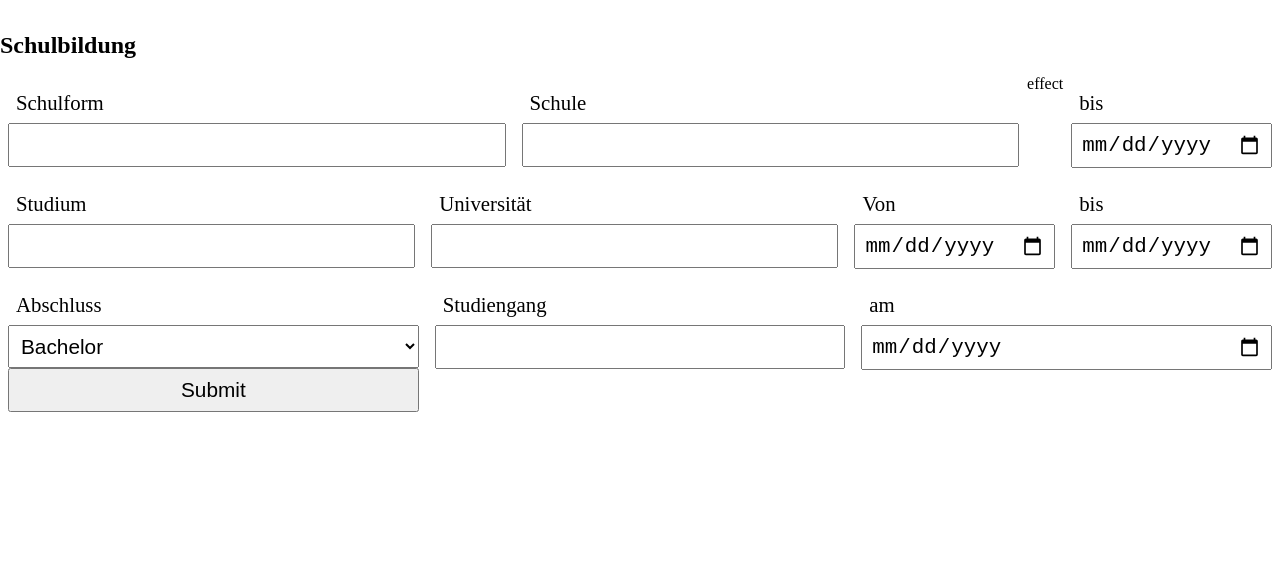
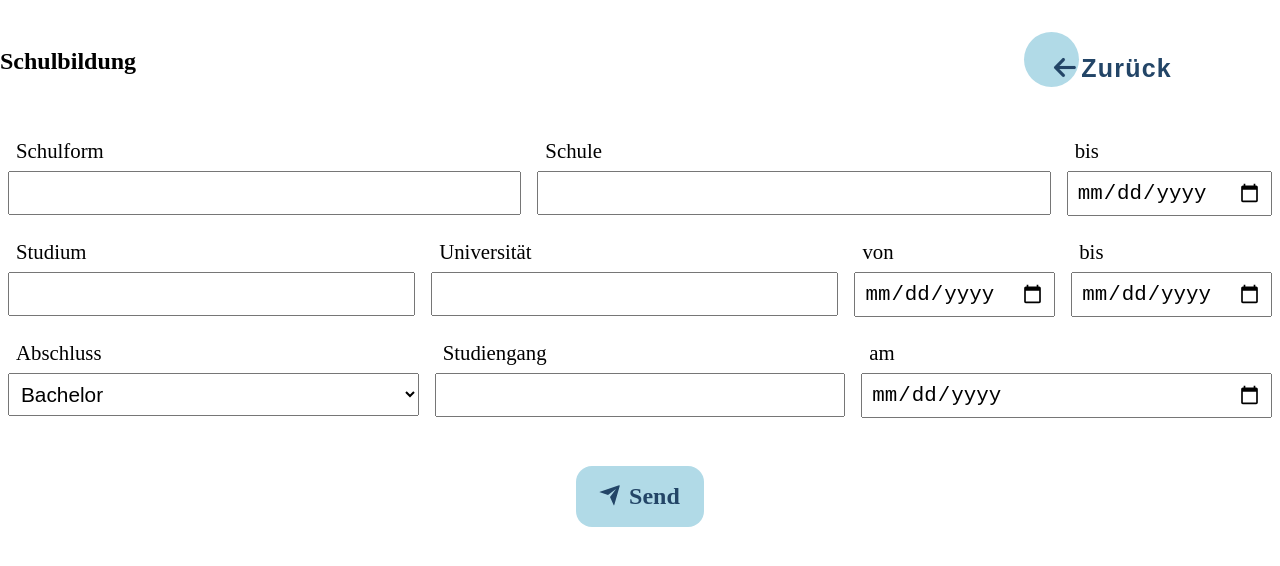
Before and after one commit to Jackeline-Matos/Lebenslauf, a React (Create React App) app in the folder lebenslauf/: page /formular2 in a window 1280 px wide. Shown: the top 566 px of the page. Built offline with nearby package versions, Linux system fonts and the light colour scheme.

Commit message:
bearbeitungformular2

```diff
--- a/lebenslauf/src/App.js
+++ b/lebenslauf/src/App.js
@@ -36,6 +36,16 @@ function App() {
     endZwei: "",
     unternehmenZwei: "",
     stellenZwei: "",
+    ausbildung: "",
+    schule: "",
+    endSchule: "",
+    bachelor: "",
+    universitaet: "",
+    startUniversitaet: "",
+    endUniersitaet: "",
+    schuleOption: "",
+    studiengang: "",
+    endStudiengang: "",
   });
 
   // useEffect(() => {
--- a/lebenslauf/src/components/Formular.css
+++ b/lebenslauf/src/components/Formular.css
@@ -29,6 +29,13 @@ label {
   transition: all 0.2s ease;
   border: none;
   background: none;
+}
+
+.cta.zu.per{
+  position: absolute;
+  top:20px;
+  right: 90px;
+
 }
 
 .cta.zu:before {
--- a/lebenslauf/src/components/Formular.js
+++ b/lebenslauf/src/components/Formular.js
@@ -142,7 +142,7 @@ const Formular = () => {
         </div>
       </form>
       <button
-        class="cta zu"
+        class="cta zu per"
         onClick={() => {
           const nav = () => navigate("/templates");
           nav();
--- a/lebenslauf/src/components/FormularEins.css
+++ b/lebenslauf/src/components/FormularEins.css
@@ -9,3 +9,10 @@
     margin-top: 1rem;
     margin-left: 1rem;
   }
+
+  .cta.zu.beru{
+    position: absolute;
+    top:20px;
+    right: 90px;
+
+  }
--- a/lebenslauf/src/components/FormularEins.js
+++ b/lebenslauf/src/components/FormularEins.js
@@ -170,7 +170,7 @@ const FormularEins = () => {
         </div>
       </form>
       <button
-        class="cta zu"
+        class="cta zu beru"
         onClick={() => {
           const nav = () => navigate("/formular");
           nav();
--- a/lebenslauf/src/components/FormularZwei.css
+++ b/lebenslauf/src/components/FormularZwei.css
@@ -3,98 +3,81 @@
   padding: 0;
   box-sizing: border-box;
 }
-  h2 {
-    padding-top: 2rem;
-    /* text-align: center; */
-    padding-bottom: 0.5rem;
+
+h2{
+  margin-top: 3rem;
 }
+.cta.zu.sch{
+  position: absolute;
+  top:2rem;
+  right: 90px;
 
-  .zeile {
-    display: flex;
-  }
-  .flex {
-    display: flex;
-    flex-direction: column;
-    width: 50%;
-    margin: 0.5rem;
 }
 input,
-  label, select {
+label,
+select {
   font-size: 1.3rem;
   padding: 0.5rem;
 }
-  .cta {
-    position: relative;
-    margin: auto;
-    padding: 12px 18px;
-    transition: all 0.2s ease;
-    border: none;
-    background: none;
+
+.zeile.formular2{
+  margin-bottom:2.5rem ;
 }
 
-  .cta.zu:before {
-    content: "";
-    position: absolute;
-    top: 0;
-    right: 0;
-    display: block;
-    border-radius: 50px;
+
+/* From uiverse.io by @adamgiebl */
+.buttonFormular2 {
+  font-family: inherit;
+  font-size: 1.5rem;
   background: #b1dae7;
-    width: 55px;
-    height: 55px;
-    transition: all 0.3s ease;
-  }
-  .cta.we:before {
-    content: "";
-    position: absolute;
-    top: 0;
-    left: 0;
-    display: block;
-    border-radius: 50px;
-    background: #b1dae7;
-    width: 55px;
-    height: 55px;
-    transition: all 0.3s ease;
+  color: #234567;
+  padding: 0.7em 1em;
+  padding-left: 0.9em;
+  display: flex;
+  border: none;
+  border-radius: 16px;
+  overflow: hidden;
+  transition: all 0.2s;
+  font-weight: 700;
+  margin: auto;
+
  }
 
-  .cta span {
-    position: relative;
-    font-family: "Ubuntu", sans-serif;
-    font-size: 25px;
-    font-weight: 700;
-    letter-spacing: 0.05em;
-    color: #234567;
+ button span {
+  display: block;
+  margin-left: 0.3em;
+  transition: all 0.3s ease-in-out;
+
  }
 
-  .cta svg {
-    position: relative;
-    top: 0;
-    margin-left: 10px;
-    fill: none;
-    stroke-linecap: round;
-    stroke-linejoin: round;
-    stroke: #234567;
-    stroke-width: 2;
-    transform: translateX(-5px);
-    transition: all 0.3s ease;
+ button svg {
+  display: block;
+  transform-origin: center center;
+  transition: transform 0.3s ease-in-out;
  }
 
-  .cta:hover:before {
-    width: 100%;
-    background: #b1dae7;
+ button:hover .svg-wrapper {
+  animation: fly-1 0.6s ease-in-out infinite alternate;
  }
 
-  .cta:hover svg {
-    transform: translateX(0);
+ button:hover svg {
+  transform: translateX(1.2em) rotate(45deg) scale(1.1);
  }
 
-  .cta:active {
+ button:hover span {
+  transform: translateX(5em);
+ }
+
+ button:active {
   transform: scale(0.95);
  }
-  form {
-    margin-top: 0.5rem;
+
+ @keyframes fly-1 {
+  from {
+   transform: translateY(0.1em);
   }
-  .buttons {
-    display: flex;
-    margin-top: 3rem;
+
+  to {
+   transform: translateY(-0.1em);
   }
+ }
--- a/lebenslauf/src/components/FormularZwei.js
+++ b/lebenslauf/src/components/FormularZwei.js
@@ -1,12 +1,22 @@
 import { motion } from "framer-motion";
 import "./FormularZwei.css";
-import { useState } from "react";
 import { useContext } from "react";
 import UserContext from "../context/UserContext";
+import { useNavigate } from "react-router-dom";
+import {
+  faArrowLeft,
+  faArrowRight,
+  faHome,
+} from "@fortawesome/free-solid-svg-icons";
+import { FontAwesomeIcon } from "@fortawesome/react-fontawesome";
 const FormularZwei = () => {
-  const [option, setOptions] = useState("Bachelor");
+  const navigate = useNavigate();
   const [user, setUser] = useContext(UserContext);
   console.log(user);
+  const haendleSubmit = (event) => {
+    event.preventDeafult();
+    navigate("/");
+  };
   return (
     <motion.div
       initial={{ width: 0 }}
@@ -14,63 +24,162 @@ const FormularZwei = () => {
       exit={{ x: "window.innerWidth", transition: { duration: 0.1 } }}
     >
       <h2>Schulbildung</h2>
-
-      <form>
+      <button
+        class="cta zu sch"
+        onClick={() => {
+          const nav = () => navigate("/formular1");
+          nav();
+        }}
+      >
+        <svg viewBox="0 0 13 10" height="10px" width="15px"></svg>
+        <span>
+          <FontAwesomeIcon icon={faArrowLeft} />
+          Zurück
+        </span>
+      </button>
+      <form onSubmit={haendleSubmit}>
         <div className="zeile">
           <div className="flex">
             <label htmlFor="ausbildung">Schulform</label>
-            <input type="text" id="ausbildung" />
+            <input
+              type="text"
+              id="ausbildung"
+              value={user.ausbildung}
+              onChange={(e) => setUser({ ...user, ausbildung: e.target.value })}
+            />
           </div>
           <div className="flex">
-            <label htmlFor="vorname">Schule</label>
-            <input type="text" id="schule" />
+            <label htmlFor="schule">Schule</label>
+            <input
+              type="text"
+              id="schule"
+              value={user.schule}
+              onChange={(e) => setUser({ ...user, schule: e.target.value })}
+            />
           </div>
-          effect
+
           <div className="flex-eins">
-            <label>bis</label>
-            <input type="date" id="end-schule" />
+            <label htmlFor="end-schule">bis</label>
+            <input
+              type="date"
+              id="endSchule"
+              value={user.endSchule}
+              onChange={(e) => setUser({ ...user, endSchule: e.target.value })}
+            />
           </div>
         </div>
 
         <div className="zeile">
           <div className="flex">
             <label htmlFor="ausbildung">Studium</label>
-            <input type="text" id="bachelor" />
+            <input
+              type="text"
+              id="bachelor"
+              value={user.bachelor}
+              onChange={(e) => setUser({ ...user, bachelor: e.target.value })}
+            />
           </div>
           <div className="flex">
             <label htmlFor="universitat">Universität</label>
-            <input type="text" id="universitat" />
+            <input
+              type="text"
+              id="universitat"
+              value={user.univesitaet}
+              onChange={(e) =>
+                setUser({ ...user, universitaet: e.target.value })
+              }
+            />
           </div>
           <div className="flex-eins">
-            <label>Von</label>
-            <input type="date" id="start-universitat" />
+            <label>von</label>
+            <input
+              type="date"
+              id="startUniversitat"
+              value={user.startUniversitaet}
+              onChange={(e) =>
+                setUser({ ...user, startUniversitaet: e.target.value })
+              }
+            />
           </div>
 
           <div className="flex-eins">
             <label>bis</label>
-            <input type="date" id="end-universitat" />
+            <input
+              type="date"
+              id="endUniversitaet"
+              value={user.endUniversitaet}
+              onChange={(e) =>
+                setUser({ ...user, endUniversitaet: e.target.value })
+              }
+            />
           </div>
         </div>
 
-        <div className="zeile">
+        <div className="zeile formular2">
           <div className="flex">
             <label>Abschluss</label>
-            <select>
-              <option value="bachelor">Bachelor</option>
-              <option value="master">Master</option>
-              <option value="diplom">Diplom</option>
+            <select
+              id="schuleOption"
+              value={user.schuleOption}
+              onChange={(e) =>
+                setUser({ ...user, schuleOption: e.target.value })
+              }
+            >
+              <option>Bachelor</option>
+              <option>Master</option>
+              <option>Diplom</option>
             </select>
-            <input type="submit" value="Submit" />
           </div>
           <div className="flex">
             <label>Studiengang</label>
-            <input type="text" id="universitat" />
+            <input
+              type="text"
+              id="studiengang"
+              value={user.studiegang}
+              onChange={(e) =>
+                setUser({ ...user, studiengang: e.target.value })
+              }
+            />
           </div>
           <div className="flex">
             <label>am</label>
-            <input type="date" id="end-universitat" />
+            <input
+              type="date"
+              id="endStudiengang"
+              value={user.endStudiengang}
+              onChange={(e) =>
+                setUser({ ...user, endStudiengang: e.target.value })
+              }
+            />
           </div>
         </div>
+        {/*         <div className="flex submit">
+          <button className="cta" type="submit">
+            {" "}
+            <span>Submit </span>
+            <svg viewBox="0 0 13 10" height="10px" width="15px"></svg>
+          </button>
+        </div> */}
+
+        <button className="buttonFormular2">
+          <div className="svg-wrapper-1">
+            <div className="svg-wrapper">
+              <svg
+                xmlns="http://www.w3.org/2000/svg"
+                viewBox="0 0 24 24"
+                width="24"
+                height="24"
+              >
+                <path fill="none" d="M0 0h24v24H0z"></path>
+                <path
+                  fill="currentColor"
+                  d="M1.946 9.315c-.522-.174-.527-.455.01-.634l19.087-6.362c.529-.176.832.12.684.638l-5.454 19.086c-.15.529-.455.547-.679.045L12 14l6-8-8 6-8.054-2.685z"
+                ></path>
+              </svg>
+            </div>
+          </div>
+          <span>Send</span>
+        </button>
       </form>
     </motion.div>
   );
```
Lines whose indentation alone changed are shown as unchanged.
